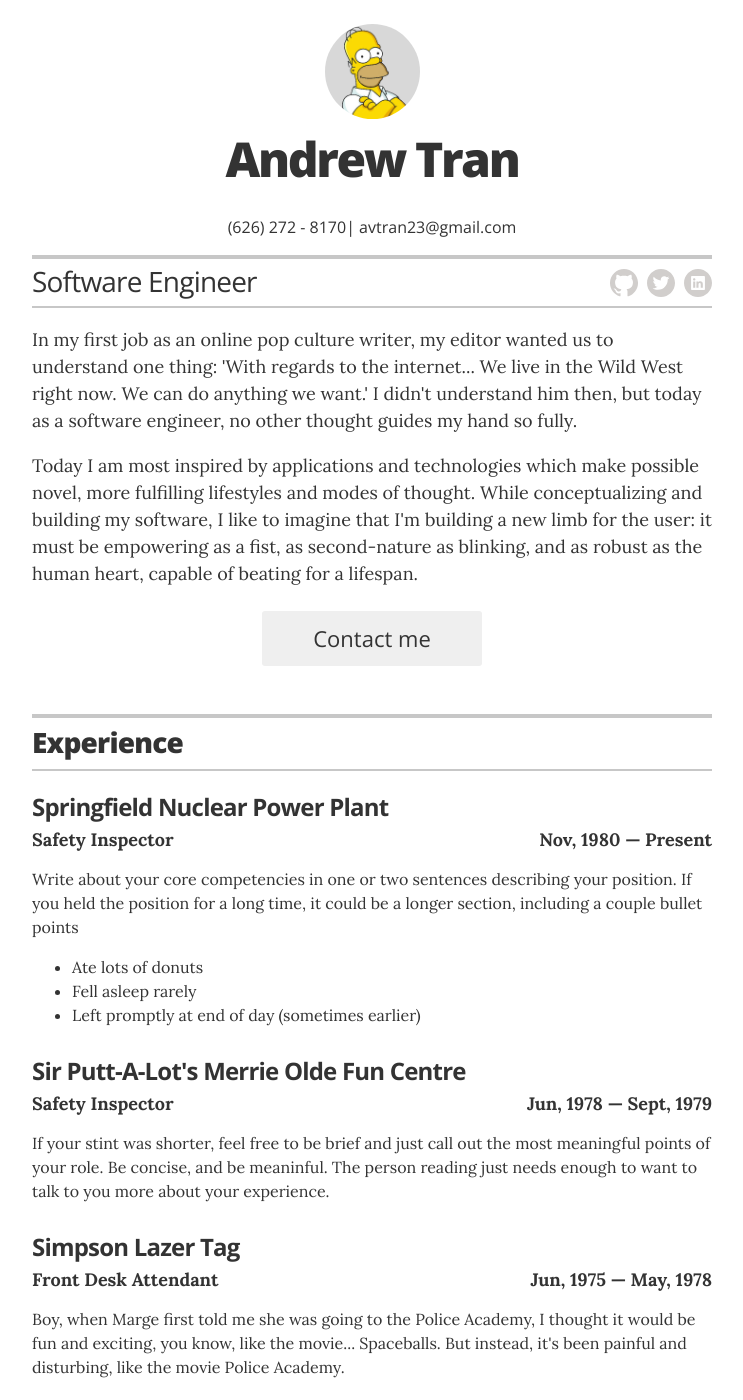
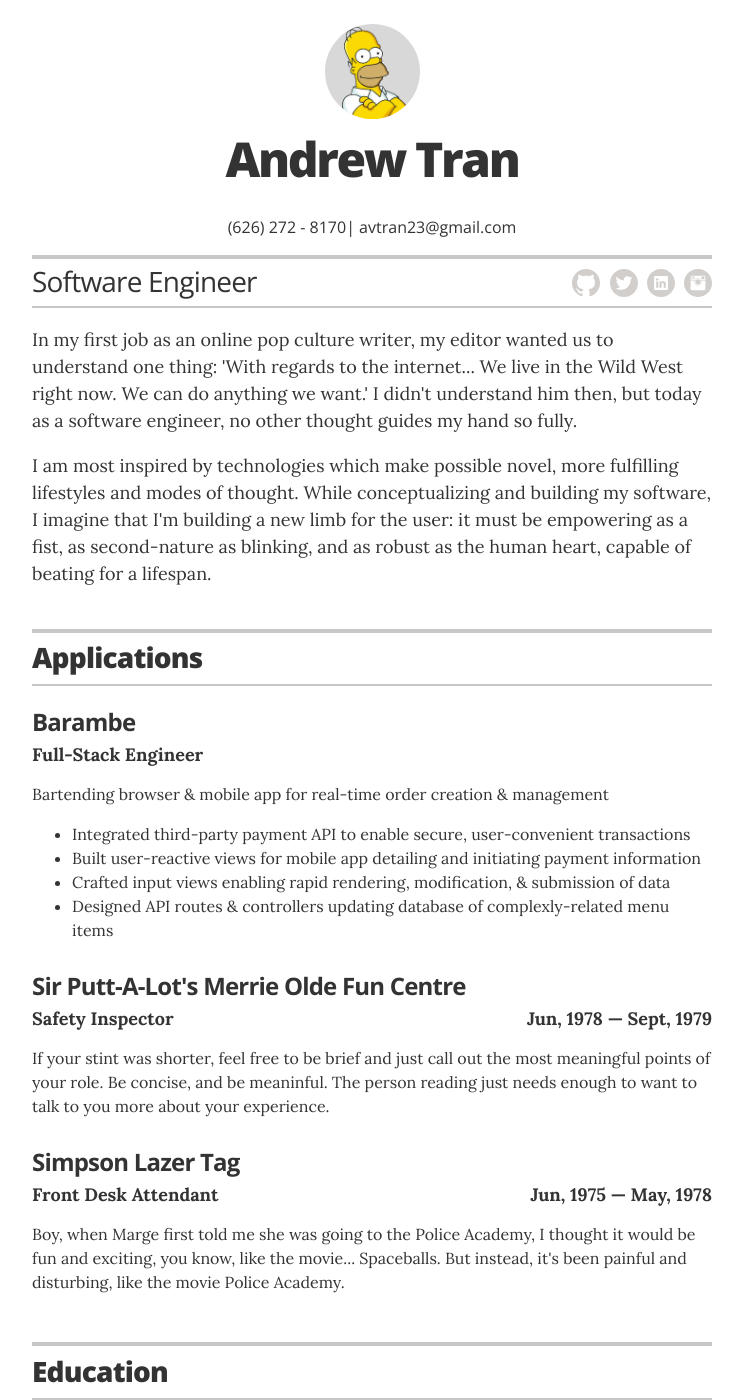
Before and after one commit to LeatherGreenGargoyle/leathergreengargoyle.github.io, a Jekyll site: the page built from index.html, in a window 1280 px wide and 1400 px high. Shown: the whole window, without its empty margins (268-1011 px from the left). Built offline with Jekyll 4.4.1, drawn with Linux system fonts in a browser that asks for light colours.

Commit message:
modify experience

```diff
--- a/_config.yml
+++ b/_config.yml
@@ -15,7 +15,7 @@
 resume_contact_email:
   "avtran23@gmail.com"
 resume_header_contact_info: "(626) 272 - 8170| avtran23@gmail.com"
-resume_header_intro: "<p>In my first job as an online pop culture writer, my editor wanted us to understand one thing: 'With regards to the internet... We live in the Wild West right now. We can do anything we want.' I didn't understand him then, but today as a software engineer, no other thought guides my hand so fully.</p><p>Today I am most inspired by applications and technologies which make possible novel, more fulfilling lifestyles and modes of thought. While conceptualizing and building my software, I like to imagine that I'm building a new limb for the user: it must be empowering as a fist, as second-nature as blinking, and as robust as the human heart, capable of beating for a lifespan.</p>"
+resume_header_intro: "<p>In my first job as an online pop culture writer, my editor wanted us to understand one thing: 'With regards to the internet... We live in the Wild West right now. We can do anything we want.' I didn't understand him then, but today as a software engineer, no other thought guides my hand so fully.</p><p>I am most inspired by technologies which make possible novel, more fulfilling lifestyles and modes of thought. While conceptualizing and building my software, I imagine that I'm building a new limb for the user: it must be empowering as a fist, as second-nature as blinking, and as robust as the human heart, capable of beating for a lifespan.</p>"
 
 # use "yes" to display the email contact button,
 # "no" to display an "I'm not looking for work" message,
@@ -40,7 +40,7 @@
   resume_twitter_url:           "http://twitter.com/smistersman"
   # resume_facebook_url:          "insert Facebook URL here"
   resume_linkedin_url:          "https://www.linkedin.com/in/drewvtran"
-  # resume_instagram_url:         "insert your Instagram URL here"
+  resume_instagram_url:         "https://www.instagram.com/leathergreengargoyle/"
   # resume_website_url:           "http://joelglovier.com"
 resume_print_social_links:      true
 
--- a/_data/experience.yml
+++ b/_data/experience.yml
@@ -1,9 +1,9 @@
 # Jobs
 # Springfield Nuclear Power Plant
-- company: Springfield Nuclear Power Plant
-  position: Safety Inspector
-  duration: Nov, 1980 &mdash; Present
-  summary: Write about your core competencies in one or two sentences describing your position. If you held the position for a long time, it could be a longer section, including a couple bullet points	<ul class="resume-item-list"><li>Ate lots of donuts</li><li>Fell asleep rarely</li><li>Left promptly at end of day (sometimes earlier)</li></ul>
+- company: Barambe
+  position: Full-Stack Engineer
+  duration:
+  summary: Bartending browser & mobile app for real-time order creation & management	<ul class="resume-item-list"><li>Integrated third-party payment API to enable secure, user-convenient transactions</li><li>Built user-reactive views for mobile app detailing and initiating payment information</li><li>Crafted input views enabling rapid rendering, modification, & submission of data</li><li>Designed API routes & controllers updating database of complexly-related menu items</li></ul>
 
 # Windmill Crank Operator
 - company: Sir Putt-A-Lot's Merrie Olde Fun Centre
--- a/_layouts/resume.html
+++ b/_layouts/resume.html
@@ -36,9 +36,9 @@
         </div>
 
         {% if site.resume_looking_for_work == 'yes' %}
-        <a href="mailto:{{ site.resume_contact_email }}" class="contact-button no-print" itemprop="email">Contact me</a>
+        <!--<a href="mailto:{{ site.resume_contact_email }}" class="contact-button no-print" itemprop="email">Contact me</a>-->
         {% elsif site.resume_looking_for_work == 'no' %}
-        <a class="contact-button not-looking no-print">I'm not looking for work right now.</a>
+        <!--<a class="contact-button not-looking no-print">I'm not looking for work right now.</a>-->
         {% else %}
         {% endif %}
 
@@ -49,7 +49,7 @@
       <section class="content-section">
 
         <header class="section-header">
-          <h2>Experience</h2>
+          <h2>Applications</h2>
         </header>
 
         {% for job in site.data.experience %}
```
